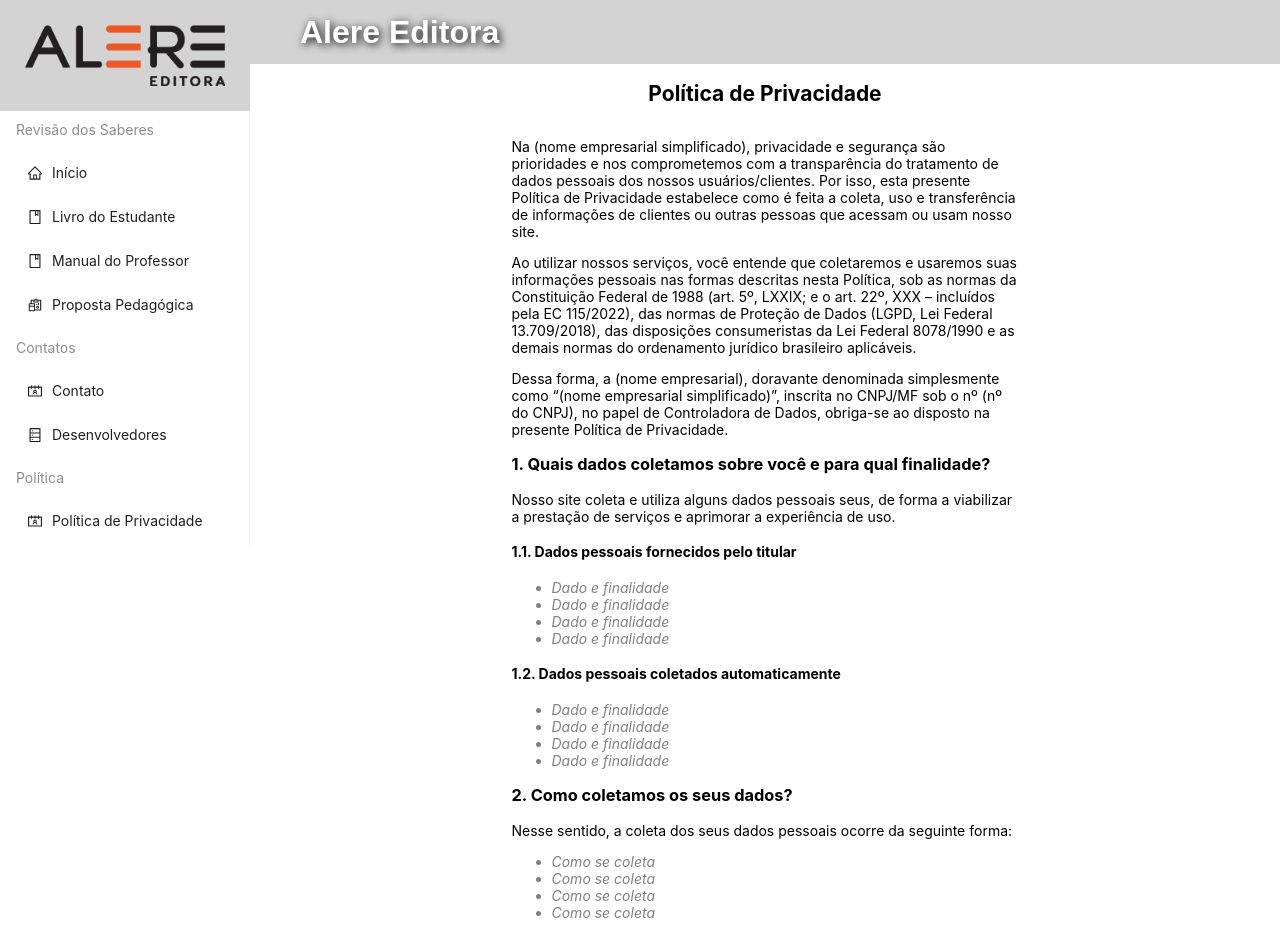
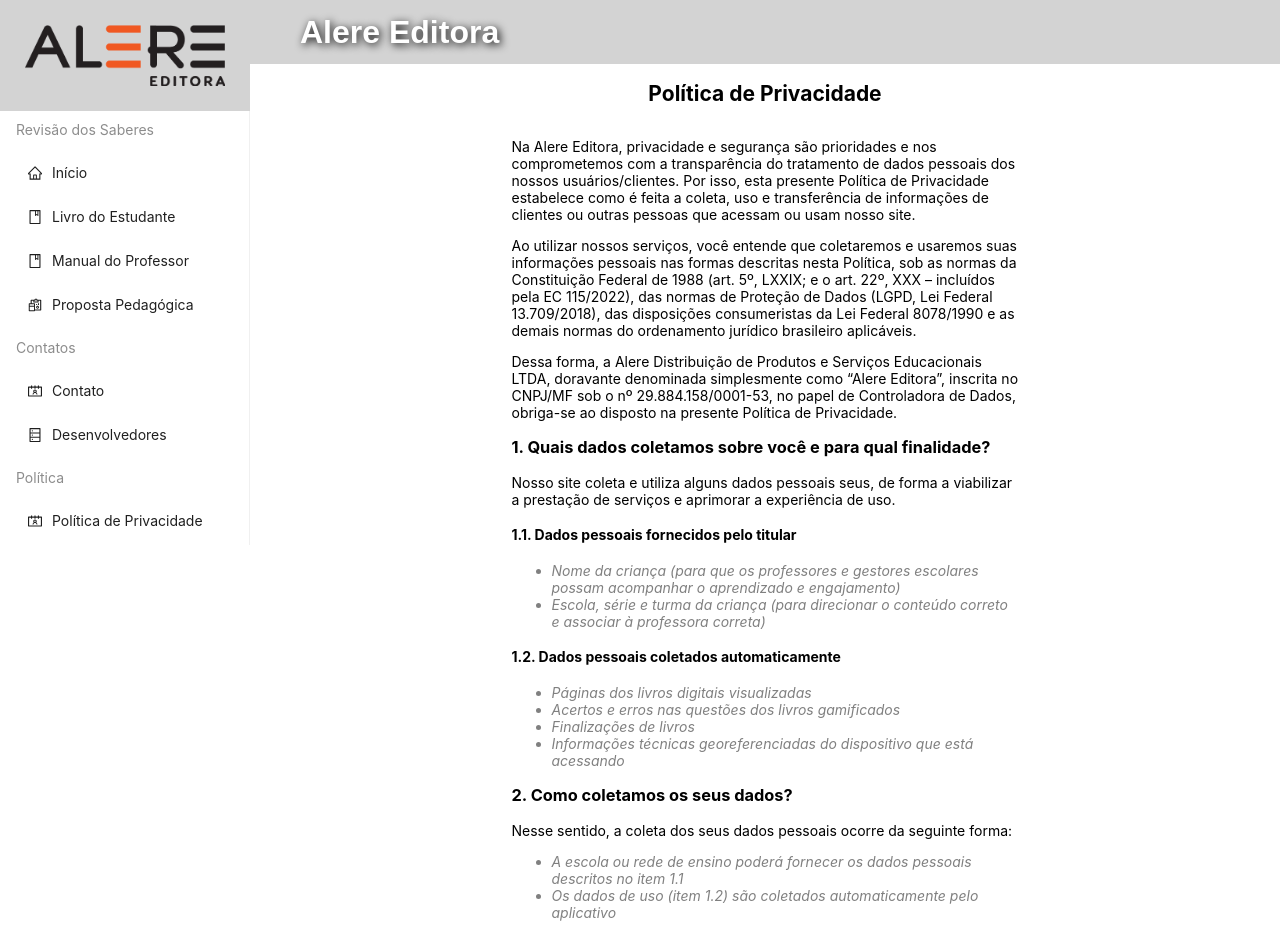
Before and after one commit to AlexSierraTI/alere-website, a Next.js app: page /privacidade in a window 1280 px wide. Shown: the top 940 px of the page. Built offline with nearby package versions, Linux system fonts and the light colour scheme.

Commit message:
fix: variaveis politica de privacidade

```diff
--- a/presentation/politica-de-privacidade/politica-de-privacidade.tsx
+++ b/presentation/politica-de-privacidade/politica-de-privacidade.tsx
@@ -4,25 +4,18 @@ import { Row, Col } from 'antd'
 
 const PoliticaDePrivacidade: React.FC = () => {
   // NOTE: Aqui são preenchidos os dados váriaveis da política de privacidade
-  const nomeEmpresarial = '(nome empresarial)'
-  const nomeEmpresarialSimplificado = '(nome empresarial simplificado)'
-  const cnpj = '(nº do CNPJ)'
-  const dadosPessoais = ['Dado e finalidade', 'Dado e finalidade', 'Dado e finalidade', 'Dado e finalidade']
-  const dadosPessoaisAutomaticos = ['Dado e finalidade', 'Dado e finalidade', 'Dado e finalidade', 'Dado e finalidade']
-  const comoColeta = ['Como se coleta', 'Como se coleta', 'Como se coleta', 'Como se coleta']
-  const meiosDeContato = ['Meio de contato', 'Meio de contato']
-  const nomeCompletoParceiroEmpresarial = '(nome completo ou empresarial do parceiro comercial)'
-  const cpfCnpjParceiroComercial = '(número do CPF Ou CNPJ do parceiro comercial)'
-  const politicaDePrivacidadeDoParceiroComercial = { href: '#', link: '(link para a política de privacidade do parceiro comercial)' }
-  const descricaoCookiesUtilizados = '(descrição dos tipos de Cookies utilizados pelo site)'
-  const politicaDeCookies = { href: '#', link: '(link para a Política de Cookies)' }
-  const nomeEncarregado = 'Nome do Encarregado'
-  const cpfEncarregado = 'CPF do Encarregado'
+  const nomeEmpresarial = 'Alere Distribuição de Produtos e Serviços Educacionais LTDA'
+  const nomeEmpresarialSimplificado = 'Alere Editora'
+  const cnpj = '29.884.158/0001-53'
+  const dadosPessoais = ['Nome da criança (para que os professores e gestores escolares possam acompanhar o aprendizado e engajamento)', 'Escola, série e turma da criança (para direcionar o conteúdo correto e associar à professora correta)']
+  const dadosPessoaisAutomaticos = ['Páginas dos livros digitais visualizadas', 'Acertos e erros nas questões dos livros gamificados', 'Finalizações de livros', 'Informações técnicas georeferenciadas do dispositivo que está acessando']
+  const comoColeta = ['A escola ou rede de ensino poderá fornecer os dados pessoais descritos no item 1.1', 'Os dados de uso (item 1.2) são coletados automaticamente pelo aplicativo']
+  const meiosDeContato = ['contato@alere.com.br', '+55 (11) 2094-5799']
+  const nomeEncarregado = 'Leandro Antoniazzi'
+  const cpfEncarregado = '269.028.628-93'
   const emailEncarregado = 'tecnologia@alereeditora.com.br'
   const dataUltimaAtualizacao = '27/11/2022'
-
   //
-
 
   return (
     <Col xl={24} md={24} sm={24}>
@@ -96,10 +89,8 @@ const PoliticaDePrivacidade: React.FC = () => {
           <p>Em caso de incidentes de segurança que possa gerar risco ou dano relevante para você ou qualquer um de nossos usuários/clientes, comunicaremos aos afetados e a Autoridade Nacional de Proteção de Dados sobre o ocorrido, em consonância com as disposições da Lei Geral de Proteção de Dados.</p>
           <h3>7. Com quem seus dados podem ser compartilhados?</h3>
           <p>{`Tendo em vista a preservação de sua privacidade, a ${nomeEmpresarialSimplificado} não compartilhará seus dados pessoais com nenhum terceiro não autorizado. `}</p>
-          <p>{`Seus dados poderão ser compartilhados com nossos parceiros comerciais: ${nomeCompletoParceiroEmpresarial}, inscrito no CPF/CNPJ sob o nº ${cpfCnpjParceiroComercial}.`}</p>
+          <p>Seus dados poderão ser compartilhados com a gestão escolar ou da rede de ensino, assim como nossos fornecedores de tecnologia, infraestrutura e conteúdo digital.</p>
           <p>Estes recebem seus dados apenas na medida do necessário para a prestação dos serviços contratados e nossos contratos são orientados pelas normas de proteção de dados do ordenamento jurídico brasileiro.</p>
-          <p>Todavia, nossos parceiros têm suas próprias Políticas de Privacidade, que podem divergir desta. Recomendamos a leitura desses documentos, que você pode acessar aqui:</p>
-          <p>Política de Privacidade do nosso parceiro: <a href={politicaDePrivacidadeDoParceiroComercial.href}>{politicaDePrivacidadeDoParceiroComercial.link}</a>.</p>
           <p>Além disso, também existem outras hipóteses em que seus dados poderão ser compartilhados, que são:</p>
           <p>I – Determinação legal, requerimento, requisição ou ordem judicial, com autoridades judiciais, administrativas ou governamentais competentes.</p>
           <p>II – Caso de movimentações societárias, como fusão, aquisição e incorporação, de forma automática</p>
@@ -108,30 +99,17 @@ const PoliticaDePrivacidade: React.FC = () => {
           <p>Alguns dos terceiros com quem compartilhamos seus dados podem ser localizados ou ou possuir instalações localizadas em países estrangeiros. Nessas condições, de toda forma, seus dados pessoais estarão sujeitos à Lei Geral de Proteção de Dados e às demais legislações brasileiras de proteção de dados</p>
           <p>{`Nesse sentido, a ${nomeEmpresarialSimplificado} se compromete a sempre adotar eficientes padrões de segurança cibernética e de proteção de dados, nos melhores esforços de garantir e cumprir as exigências legislativas.`}</p>
           <p>Ao concordar com essa Política de Privacidade, você concorda com esse compartilhamento, que se dará conforme as finalidades descritas no presente instrumento.</p>
-          <h3>8. Cookies ou dados de navegação</h3>
-          <p>{`A ${nomeEmpresarialSimplificado} faz uso de Cookies, que são arquivos de texto enviados pela plataforma ao seu computador e que nele se armazenam, que contém informações relacionadas à navegação do site. Em suma, os Cookies são utilizados para aprimorar a experiência de uso.`}</p>
-          <p>Ao acessar nosso site e consentir com o uso de Cookies, você manifesta conhecer e aceitar a utilização de um sistema de coleta de dados de navegação com o uso de Cookies em seu dispositivo.</p>
-          <p>{`A ${nomeEmpresarialSimplificado} utiliza os seguintes Cookies: ${descricaoCookiesUtilizados}.`}</p>
-          <p>Você pode, a qualquer tempo e sem nenhum custo, alterar as permissões, bloquear ou recusar os Cookies. Todavia, a revogação do consentimento de determinados Cookies pode inviabilizar o funcionamento correto de alguns recursos da plataforma.</p>
-          <p>Para gerenciar os cookies do seu navegador, basta fazê-lo diretamente nas configurações do navegador, na área de gestão de Cookies. Você pode acessar tutoriais sobre o tema diretamente nos links abaixo:</p>
-          <p>Se você usa o <a href="https://support.microsoft.com/pt-br/help/17442/windows-internet-explorer-delete-manage-cookies" target="_blank" rel="noopener">Internet Explorer</a>.</p>
-          <p>Se você usa o <a href="https://support.mozilla.org/pt-BR/kb/gerencie-configuracoes-de-armazenamento-local-de-s" target="_blank" rel="noopener">Firefox</a>.</p>
-          <p>Se você usa o <a href="https://support.apple.com/pt-br/guide/safari/sfri11471/mac" target="_blank" rel="noopener">Safari</a>.</p>
-          <p>Se você usa o <a href="https://support.google.com/chrome/answer/95647?co=GENIE.Platform%3DDesktop&amp;oco=1&amp;hl=pt-BR" target="_blank" rel="noopener">Google Chrome</a>.</p>
-          <p>Se você usa o <a href="https://support.microsoft.com/pt-br/help/4027947/microsoft-edge-delete-cookies" target="_blank" rel="noopener">Microsoft Edge</a>.</p>
-          <p>Se você usa o <a href="https://help.opera.com/en/latest/web-preferences/#cookies" target="_blank" rel="noopener">Opera</a>.</p>
-          <p>Você pode ter maiores informações sobre os Cookies que utilizamos e como eles funcionam na nossa Política de Cookies, disponível neste link <a href={politicaDeCookies.href}>{politicaDeCookies.link}</a>.</p>
-          <h3>9. Alteração desta Política de Privacidade</h3>
+          <h3>8. Alteração desta Política de Privacidade</h3>
           <p>A atual versão da Política de Privacidade foi formulada e atualizada pela última vez em: {dataUltimaAtualizacao}.</p>
           <p>Reservamos o direito de modificar essa Política de Privacidade a qualquer tempo, principalmente em função da adequação a eventuais alterações feitas em nosso site ou em âmbito legislativo. Recomendamos que você a revise com frequência.</p>
           <p>Eventuais alterações entrarão em vigor a partir de sua publicação em nosso site e sempre lhe notificaremos acerca das mudanças ocorridas.</p>
           <p>Ao utilizar nossos serviços e fornecer seus dados pessoais após tais modificações, você as consente.</p>
-          <h3>10. Responsabilidade</h3>
+          <h3>9. Responsabilidade</h3>
           <p>{`A ${nomeEmpresarialSimplificado} prevê a responsabilidade dos agentes que atuam nos processos de tratamento de dados, em conformidade com os artigos 42 ao 45 da Lei Geral de Proteção de Dados.`}</p>
           <p>Nos comprometemos em manter esta Política de Privacidade atualizada, observando suas disposições e zelando por seu cumprimento.</p>
           <p>Além disso, também assumimos o compromisso de buscar condições técnicas e organizativas seguramente aptas a proteger todo o processo de tratamento de dados.</p>
           <p>Caso a Autoridade Nacional de Proteção de Dados exija a adoção de providências em relação ao tratamento de dados realizado pela {nomeEmpresarialSimplificado}, comprometemo-nos a segui-las.</p>
-          <h4>10.1 Isenção de responsabilidade</h4>
+          <h4>9.1 Isenção de responsabilidade</h4>
           <p>Conforme mencionado no Tópico 6, embora adotemos elevados padrões de segurança a fim de evitar incidentes, não há nenhuma página virtual inteiramente livre de riscos. Nesse sentido, a {nomeEmpresarialSimplificado} não se responsabiliza por:</p>
           <p>I – Quaisquer consequências decorrentes da negligência, imprudência ou imperícia dos usuários em relação a seus dados individuais. Garantimos e nos responsabilizamos apenas pela segurança dos processos de tratamento de dados e do cumprimento das finalidades descritas no presente instrumento.</p>
           <p>Destacamos que a responsabilidade em relação à confidencialidade dos dados de acesso é do usuário.</p>
```
